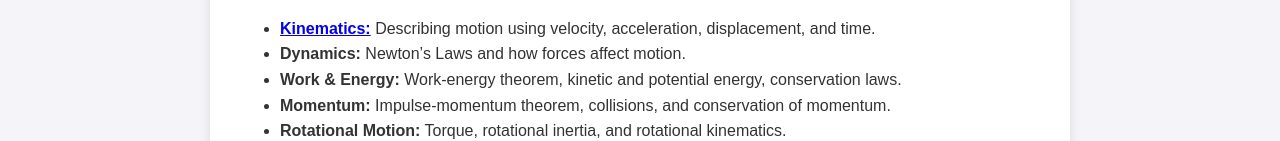
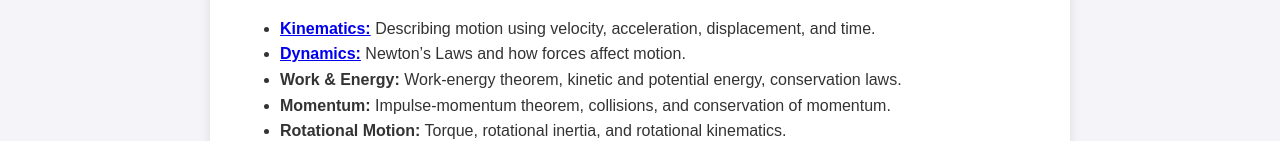
Before and after one commit to markwurzer08/Ap-Practice, a plain HTML site: page subject-info.html in a window 1280 px wide. Shown: the part 231-372 px from the top of the page. Drawn offline with Linux system fonts and the light colour scheme.

Commit message:
Update subject-info.html

```diff
--- a/subject-info.html
+++ b/subject-info.html
@@ -35,7 +35,7 @@
       <h3>AP Physics 1</h3>
       <ul>
     <li><strong><a href="kinematics.html">Kinematics:</a></strong> Describing motion using velocity, acceleration, displacement, and time.</li>
-        <li><strong>Dynamics:</strong> Newton’s Laws and how forces affect motion.</li>
+        <li><strong><a href="dynamics.html">Dynamics:</a></strong> Newton’s Laws and how forces affect motion.</li>
         <li><strong>Work & Energy:</strong> Work-energy theorem, kinetic and potential energy, conservation laws.</li>
         <li><strong>Momentum:</strong> Impulse-momentum theorem, collisions, and conservation of momentum.</li>
         <li><strong>Rotational Motion:</strong> Torque, rotational inertia, and rotational kinematics.</li>
```
